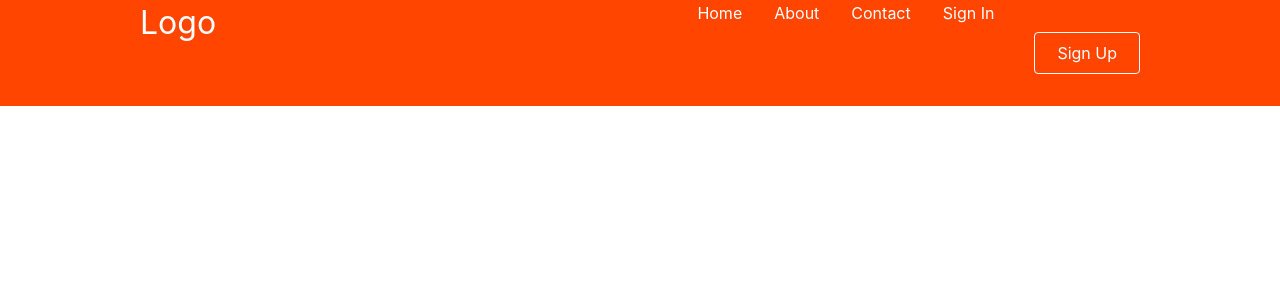
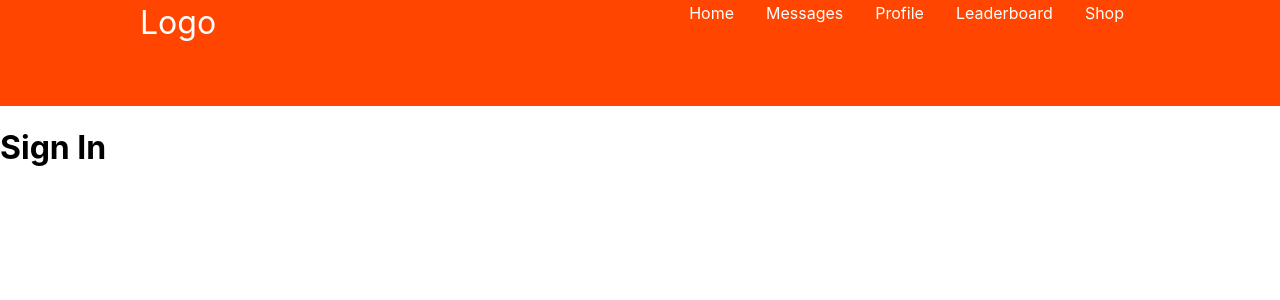
Before and after one commit to RAIK284/frontend-code-javadoc-juveniles, a React (Create React App) app: page /shop in a window 1280 px wide. Shown: the top 300 px of the page. Built offline with nearby package versions, Linux system fonts and the light colour scheme.

Commit message:
Renamed descriptions

```diff
--- a/src/App.js
+++ b/src/App.js
@@ -3,10 +3,10 @@ import './App.css';
 import Navbar from "./components/Navbar";
 import { BrowserRouter as Router, Routes, Route } from "react-router-dom";
 import Home from './pages';
-import About from './pages/about';
-import Contact from './pages/contact';
-import SignUp from './pages/signup';
-import SignIn from './pages/signin';
+import Messages from './pages/messages';
+import Profile from './pages/profile';
+import Shop from './pages/shop';
+import Leaderboard from './pages/leaderboard';
 
 function App() {
   return (
@@ -14,10 +14,10 @@ function App() {
       <Navbar />
       <Routes>
         <Route path="/" exact element={<Home />} />
-        <Route path="/about" element={<About />} />
-        <Route path="/contact" element={<Contact />} />
-        <Route path="/signin" element={<SignIn />} />
-        <Route path="/sign-up" component={<SignUp />} />
+        <Route path="/messages" element={<Messages />} />
+        <Route path="/profile" element={<Profile />} />
+        <Route path="/leaderboard" element={<Leaderboard />} />
+        <Route path="/shop" element={<Shop />} />
       </Routes>
     </Router>
   );
--- a/src/components/Navbar/index.js
+++ b/src/components/Navbar/index.js
@@ -26,26 +26,29 @@ const Navbar = () => {
                     Home
                 </NavLink>
                 <NavLink
-                  to="/about"
+                  to="/messages"
                   activeStyle={{ color: 'black' }}
                 >
-                    About
+                    Messages
                 </NavLink>
                 <NavLink
-                  to="/contact"
+                  to="/profile"
                   activeStyle={{ color: 'black' }}
                 >
-                    Contact
+                    Profile
                 </NavLink>
                 <NavLink
-                  to="/signin"
+                  to="/leaderboard"
                   activeStyle={{ color: 'black' }}
                 >
-                    Sign In
+                    Leaderboard
                 </NavLink>
-                <NavBtn>
-                    <NavBtnLink to="/sign-up">Sign Up</NavBtnLink>
-                </NavBtn>
+                <NavLink
+                  to="/shop"
+                  activeStyle={{ color: 'black' }}
+                >
+                    Shop
+                </NavLink>
             </NavMenu>
            </Nav>
         </>
--- a/src/pages/signin.js
+++ b/src/pages/leaderboard.js
@@ -1,6 +1,6 @@
 import React from 'react'
 
-function SignIn() {
+function Leaderboard() {
     return (
         <div>
             <h1>Sign In</h1>
@@ -8,4 +8,4 @@ function SignIn() {
     )
 }
 
-export default SignIn;
+export default Leaderboard;
--- a/src/pages/about.js
+++ b/src/pages/messages.js
@@ -1,7 +1,7 @@
 import { render } from "@testing-library/react";
 import React from "react";
 
-const About = () => {
+const Messages = () => {
         return (
             <div
                 style={{
@@ -17,4 +17,4 @@ const About = () => {
     };
 
 
-export default About;
+export default Messages;
--- a/src/pages/contact.js
+++ b/src/pages/profile.js
@@ -1,6 +1,6 @@
 import React from 'react'
 
-function Contact() {
+function Profile() {
     return (
         <div
             style={{
@@ -15,4 +15,4 @@ function Contact() {
     );
 };
 
-export default Contact;
+export default Profile;
--- /dev/null
+++ b/src/pages/shop.js
@@ -0,0 +1,11 @@
+import React from 'react'
+
+function Shop() {
+    return (
+        <div>
+            <h1>Sign In</h1>
+        </div>
+    )
+}
+
+export default Shop;
```
